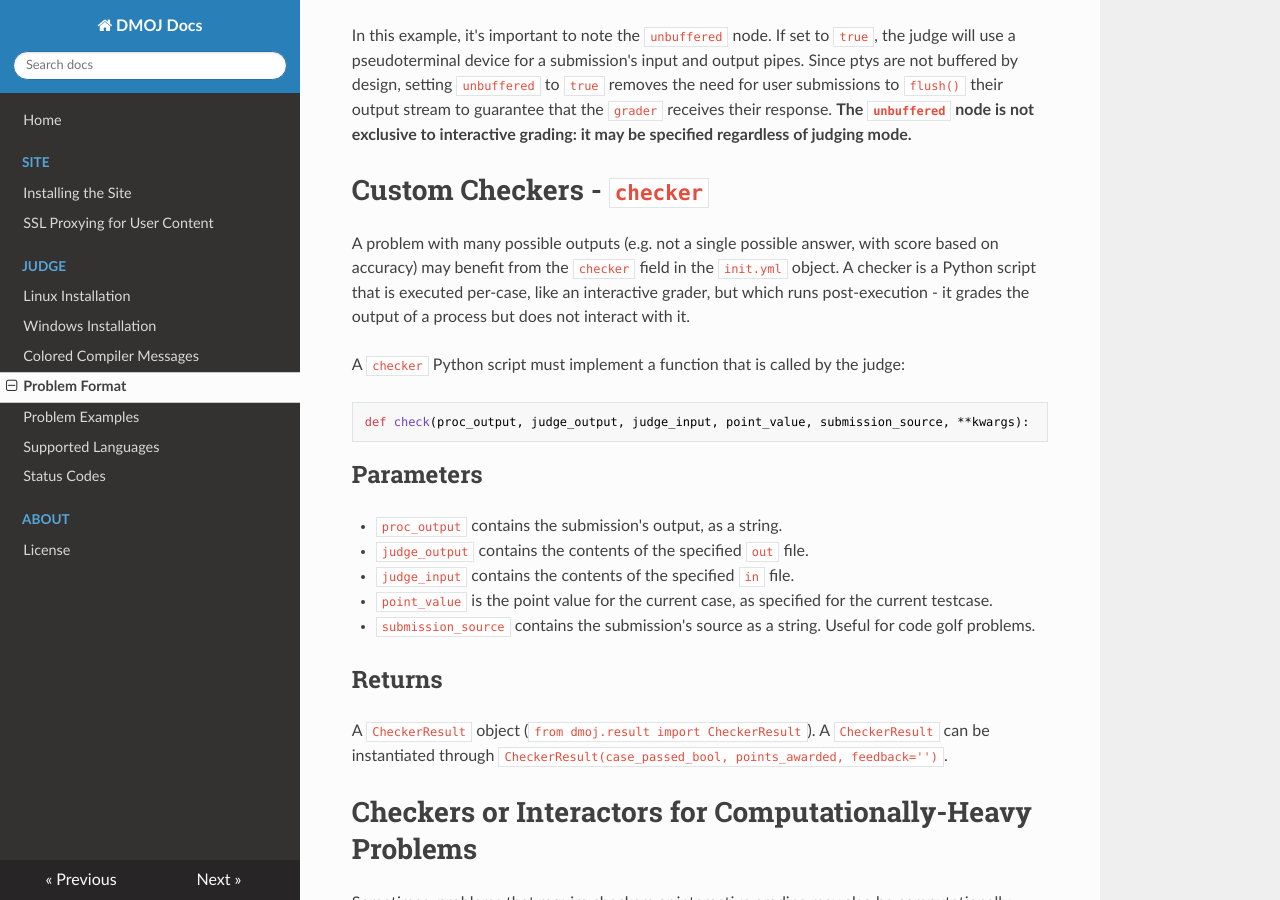
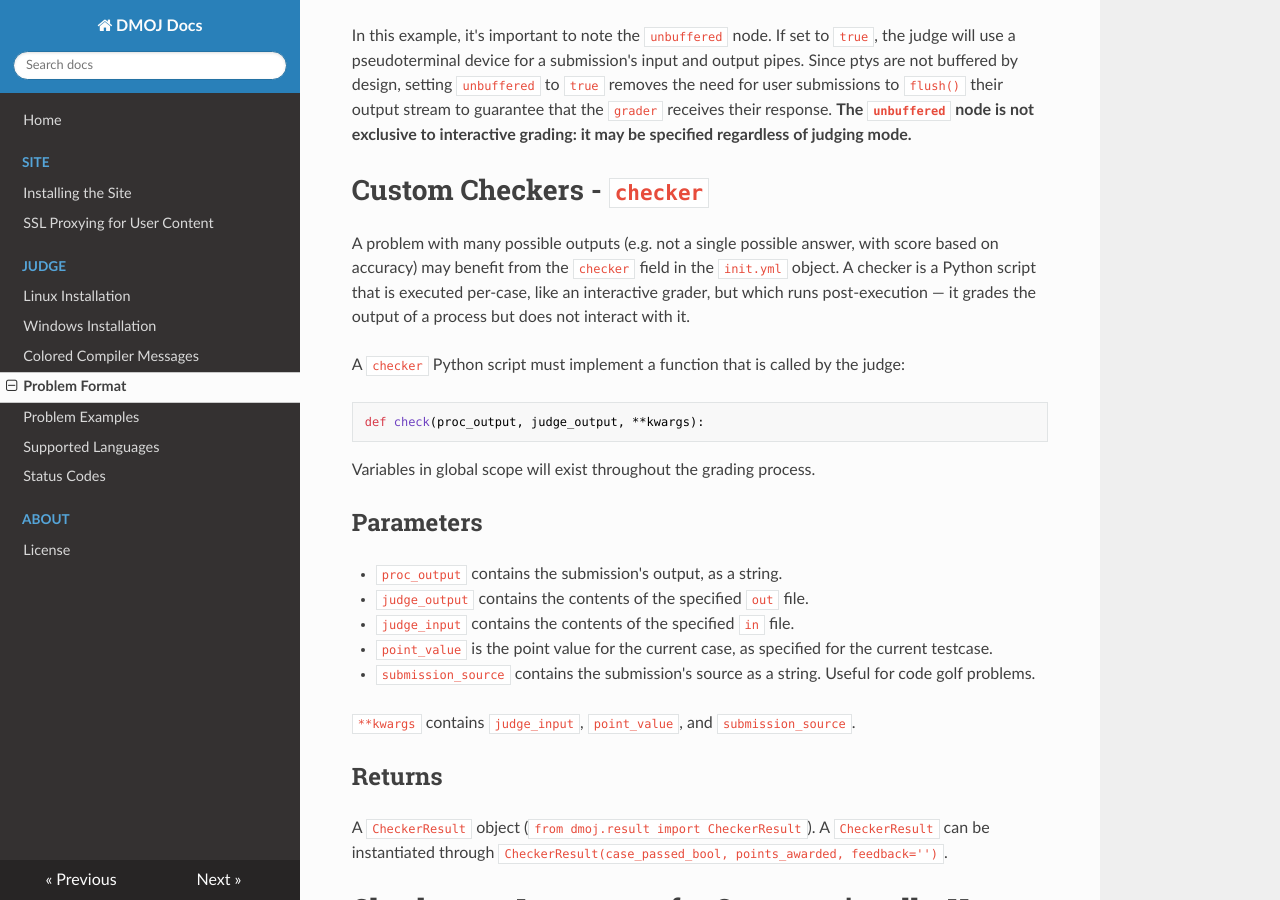
Before and after one commit to DMOJ/docs, an MkDocs documentation site: the page built from docs/judge/problem_format.md, in a window 1280 px wide and 900 px high, scrolled down 2040 px. Built offline with MkDocs 1.6.1, drawn with Linux system fonts in a browser that asks for light colours; nearby versions of some CDN libraries; old or Windows-style settings are respelled for this version of MkDocs.

Commit message:
Update problem_format.md

````diff
--- a/docs/judge/problem_format.md
+++ b/docs/judge/problem_format.md
@@ -71,13 +71,15 @@ Since we use no input or output files (our testcase is hardcoded), we do not nee
 In this example, it's important to note the `unbuffered` node. If set to `true`, the judge will use a pseudoterminal device for a submission's input and output pipes. Since ptys are not buffered by design, setting `unbuffered` to `true` removes the need for user submissions to `flush()` their output stream to guarantee that the `grader` receives their response. **The `unbuffered` node is not exclusive to interactive grading: it may be specified regardless of judging mode.**
 
 # Custom Checkers - `checker`
-A problem with many possible outputs (e.g. not a single possible answer, with score based on accuracy) may benefit from the `checker` field in the `init.yml` object. A checker is a Python script that is executed per-case, like an interactive grader, but which runs post-execution - it grades the output of a process but does not interact with it.
+A problem with many possible outputs (e.g. not a single possible answer, with score based on accuracy) may benefit from the `checker` field in the `init.yml` object. A checker is a Python script that is executed per-case, like an interactive grader, but which runs post-execution &mdash; it grades the output of a process but does not interact with it.
 
 A `checker` Python script must implement a function that is called by the judge:
 
 ```python
-def check(proc_output, judge_output, judge_input, point_value, submission_source, **kwargs):
+def check(proc_output, judge_output, **kwargs):
 ```
+
+Variables in global scope will exist throughout the grading process.
 
 ## Parameters
 - `proc_output` contains the submission's output, as a string.
@@ -85,6 +87,8 @@ def check(proc_output, judge_output, judge_input, point_value, submission_source
 - `judge_input` contains the contents of the specified `in` file.
 - `point_value` is the point value for the current case, as specified for the current testcase.
 - `submission_source` contains the submission's source as a string. Useful for code golf problems.
+
+`**kwargs` contains `judge_input`, `point_value`, and `submission_source`.
 
 ## Returns
 A `CheckerResult` object (`from dmoj.result import CheckerResult`). A `CheckerResult` can be instantiated through `CheckerResult(case_passed_bool, points_awarded, feedback='')`.
````
